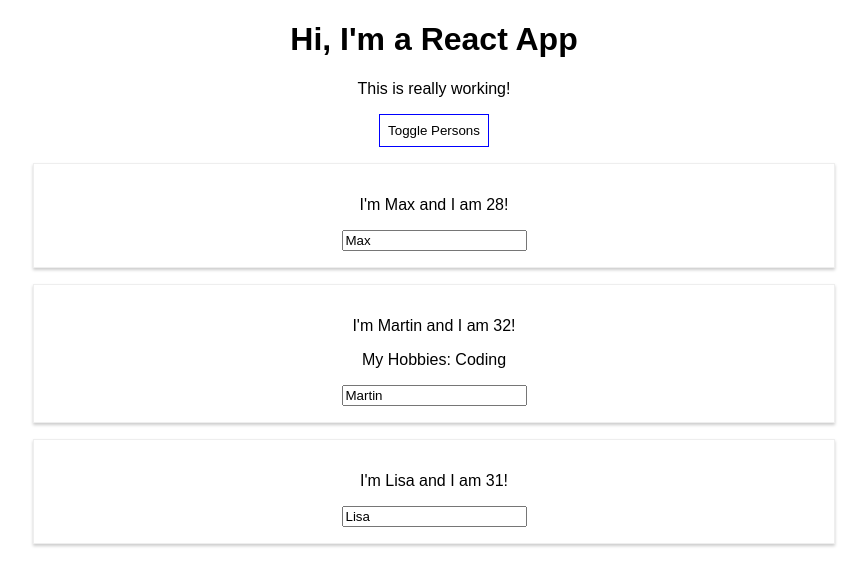
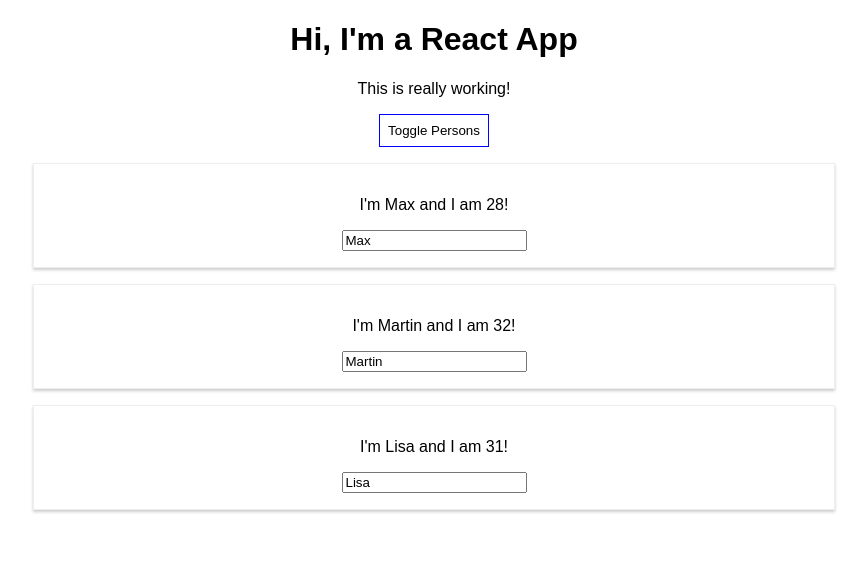
Before and after one commit to tintildev/Learn_React, a React (Create React App) app in the folder react-complete-guide/: page / in a window 1280 px wide. Both pictures are taken after a click on the button "Toggle Persons". Shown: the top 586 px of the page, without its empty margins (206-1073 px from the left). Built offline with nearby package versions, Linux system fonts and the light colour scheme.

Commit message:
Outputting Lists

```diff
--- a/react-complete-guide/src/App.js
+++ b/react-complete-guide/src/App.js
@@ -56,19 +56,15 @@
     //JS Way for dynamic content
     let persons = null;
     if(this.state.showPersons) {
+
+      // Outputting Lists
       persons = (
         <div>
-          <Person name= {this.state.persons[0].name}
-                  age= {this.state.persons[0].age} />
-          <Person name= {this.state.persons[1].name}
-                  age= {this.state.persons[1].age}
-                  /* Passing Method References Between Components */
-                  click={this.switchStateHandler.bind(this, 'Martin!')}
-                  /* onChange */
-                  changed={this.nameChangeHandler}
-                  >My Hobbies: Coding</Person>
-          <Person name= {this.state.persons[2].name}
-                  age= {this.state.persons[2].age}/>
+          {this.state.persons.map(person => {
+            return<Person
+              name={person.name}
+              age ={person.age} />
+          })}
          </div>
       )
     }
```
